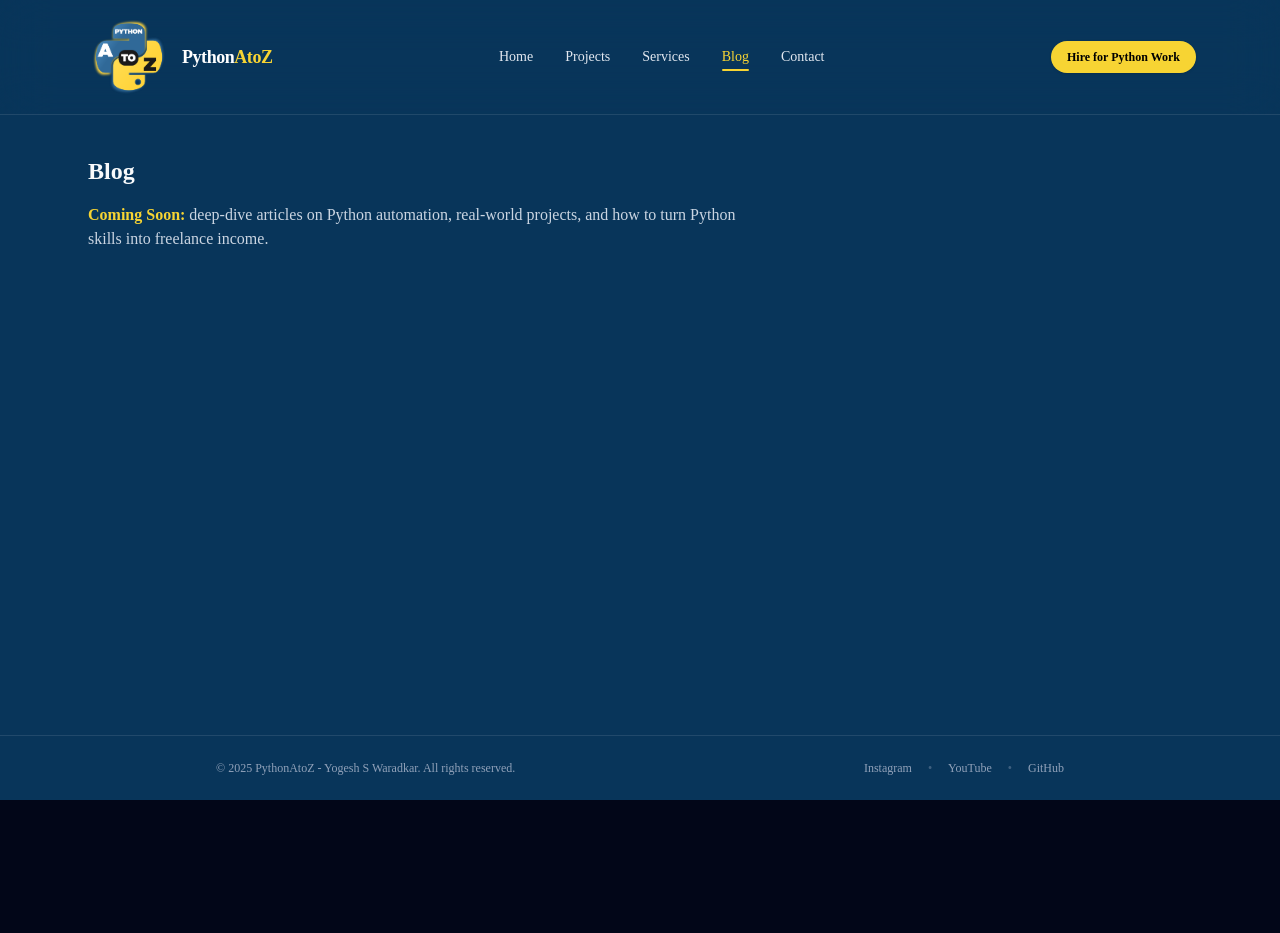
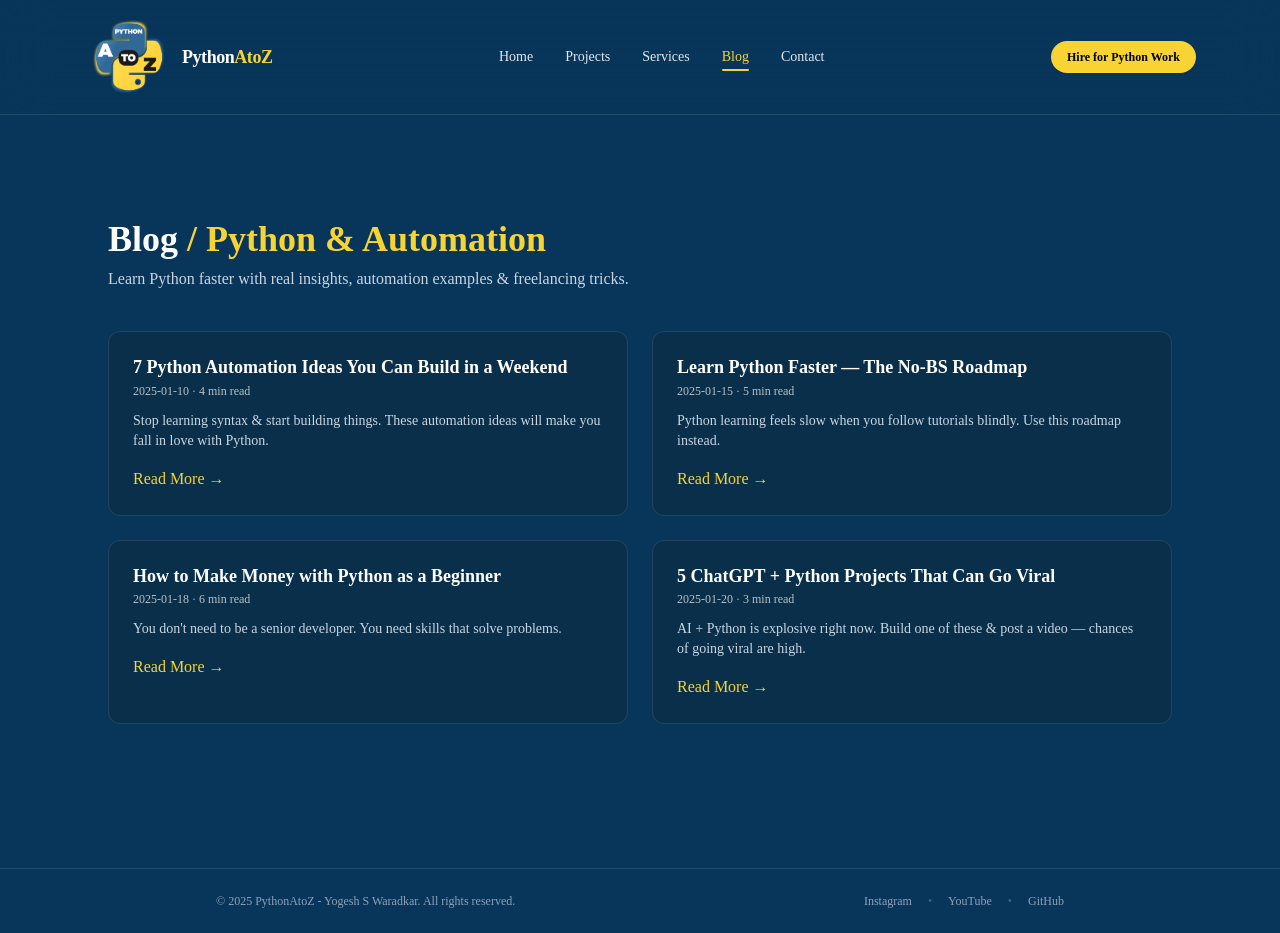
Before and after one commit to yogesh99/pythonatoz-site, a Next.js app: page /blog in a window 1280 px wide. Before the commit the page ends 800 px from the top, so only its background shows below. Built offline with nearby package versions, Linux system fonts and the light colour scheme.

Commit message:
Blog page and Blog details page added

```diff
--- /dev/null
+++ b/app/blog/[slug]/page.tsx
@@ -0,0 +1,40 @@
+import { blogs } from "@/data/blogs";
+import Link from "next/link";
+import { notFound } from "next/navigation";
+
+export default async function BlogPost({
+  params,
+}: {
+  params: Promise<{ slug: string }>;
+}) {
+  const { slug } = await params;
+  const post = blogs.find((b) => b.slug === slug);
+
+  if (!post) return notFound();
+
+  return (
+    <section className="max-w-4xl mx-auto px-5 py-16 text-white">
+      {/* Back Button */}
+      <Link
+        href="/blog"
+        className="inline-block mb-6 text-sm text-brandYellow hover:underline"
+      >
+        ← Back to Blogs
+      </Link>
+
+      <h1 className="text-3xl md:text-4xl font-bold text-brandYellow leading-tight mb-3">
+        {post.title}
+      </h1>
+
+      <p className="text-xs opacity-70 mb-10">
+        {post.date} • {post.readTime}
+      </p>
+
+      <div className="space-y-5 leading-relaxed text-slate-200 text-[16px]">
+        {post.content.map((p, i) => (
+          <p key={i}>{p}</p>
+        ))}
+      </div>
+    </section>
+  );
+}
--- a/app/blog/page.tsx
+++ b/app/blog/page.tsx
@@ -1,12 +1,46 @@
+import Link from "next/link";
+import { blogs } from "@/data/blogs";
+
 export default function BlogPage() {
   return (
-    <div className="space-y-4 max-w-2xl">
-      <h1 className="text-2xl font-semibold text-slate-50">Blog</h1>
-      <p className="text-[16px] text-slate-300">
-        <b className="text-brandYellow">Coming Soon:</b> deep-dive articles on
-        Python automation, real-world projects, and how to turn Python skills
-        into freelance income.
+    <section className="max-w-6xl mx-auto px-5 py-16 text-white">
+      <h1 className="text-4xl font-bold mb-2">
+        Blog <span className="text-brandYellow">/ Python & Automation</span>
+      </h1>
+
+      <p className="text-slate-300 mb-10 text-sm md:text-base">
+        Learn Python faster with real insights, automation examples &
+        freelancing tricks.
       </p>
-    </div>
+
+      <div className="grid md:grid-cols-2 gap-6">
+        {blogs.map((post) => (
+          <Link
+            key={post.id}
+            href={`/blog/${post.slug}`}
+            className="group bg-[#092F4A] p-6 rounded-xl border border-white/10
+                       hover:border-brandYellow/60 hover:shadow-[0_0_18px_rgba(247,212,51,0.3)]
+                       transition-all duration-300 text-white"
+          >
+            <h2 className="text-lg font-semibold group-hover:text-brandYellow leading-tight">
+              {post.title}
+            </h2>
+
+            <p className="text-xs opacity-70 mt-1">
+              {post.date} · {post.readTime}
+            </p>
+
+            <p className="mt-3 text-sm text-slate-300">{post.excerpt}</p>
+
+            <span
+              className="inline-block mt-4 font-medium text-brandYellow
+                             group-hover:translate-x-1 transition"
+            >
+              Read More →
+            </span>
+          </Link>
+        ))}
+      </div>
+    </section>
   );
 }
--- a/app/layout.tsx
+++ b/app/layout.tsx
@@ -16,7 +16,10 @@ export default function RootLayout({
 }) {
   return (
     <html lang="en">
-      <body className="bg-brandDark text-white antialiased font-[Plus_Jakarta_Sans]">
+      <body
+        suppressHydrationWarning
+        className="bg-brandDark text-white antialiased font-[Plus_Jakarta_Sans]"
+      >
         <div className="min-h-screen flex flex-col">
           <Navbar />
           <main className="flex-1 max-w-6xl w-full mx-auto px-4 md:px-6 py-10">
--- /dev/null
+++ b/data/blogs.ts
@@ -0,0 +1,85 @@
+export const blogs = [
+  {
+    id: 1,
+    slug: "python-automation-ideas",
+    title: "7 Python Automation Ideas You Can Build in a Weekend",
+    date: "2025-01-10",
+    readTime: "4 min read",
+    tags: ["Automation", "Projects"],
+    excerpt:
+      "Stop learning syntax & start building things. These automation ideas will make you fall in love with Python.",
+    content: [
+      "Python is more fun when it solves real problems.",
+      "Here are automation ideas:",
+      "1. Auto-send reminders via email/WhatsApp.",
+      "2. Rename/sort files in seconds.",
+      "3. Convert PDFs to text.",
+      "4. Scrap product prices.",
+      "5. Bulk image resize.",
+      "Start building → Post online → Grow fast.",
+    ],
+  },
+  {
+    id: 2,
+    slug: "learn-python-fast",
+    title: "Learn Python Faster — The No-BS Roadmap",
+    date: "2025-01-15",
+    readTime: "5 min read",
+    tags: ["Learning", "Roadmap", "Beginner"],
+    excerpt:
+      "Python learning feels slow when you follow tutorials blindly. Use this roadmap instead.",
+    content: [
+      "Most beginners waste time on theory. Instead, use this 4-step approach:",
+      "📌 Step 1 — Basics (Variables, Loops, Functions)",
+      "📌 Step 2 — Build 10 small apps (Calculator, ToDo, QR Generator)",
+      "📌 Step 3 — Learn Libraries (requests, pandas, selenium)",
+      "📌 Step 4 — Work on real problems (automation + freelancing)",
+
+      "Save this roadmap & start today.",
+    ],
+  },
+  {
+    id: 3,
+    slug: "freelance-with-python",
+    title: "How to Make Money with Python as a Beginner",
+    date: "2025-01-18",
+    readTime: "6 min read",
+    tags: ["Freelancing", "Money", "Career"],
+    excerpt:
+      "You don't need to be a senior developer. You need skills that solve problems.",
+    content: [
+      "Python freelancing is simple if you pick the right angle:",
+
+      "🔥 High-demand niches:",
+      "- Business automation",
+      "- Web scraping",
+      "- Excel/PDF processing tools",
+      "- API bots",
+      "- Data cleaning",
+      "- ChatGPT-powered tools",
+
+      "Start small → Deliver results fast → Increase price.",
+
+      "Clients pay for outcomes, not certificates.",
+    ],
+  },
+  {
+    id: 4,
+    slug: "chatgpt-python-projects",
+    title: "5 ChatGPT + Python Projects That Can Go Viral",
+    date: "2025-01-20",
+    readTime: "3 min read",
+    tags: ["AI", "ChatGPT", "Projects"],
+    excerpt:
+      "AI + Python is explosive right now. Build one of these & post a video — chances of going viral are high.",
+    content: [
+      "Try these fun AI project ideas:",
+      "🤖 Auto Small Article Writer using ChatGPT API",
+      "📊 Resume Analyzer (Upload PDF → Suggestions)",
+      "🎥 YouTube Title Generator",
+      "✍ SEO Blog Writer",
+      "🧠 Personal Knowledge Chatbot (feeds on your notes)",
+      "Show results → growth is automatic.",
+    ],
+  },
+];
```
